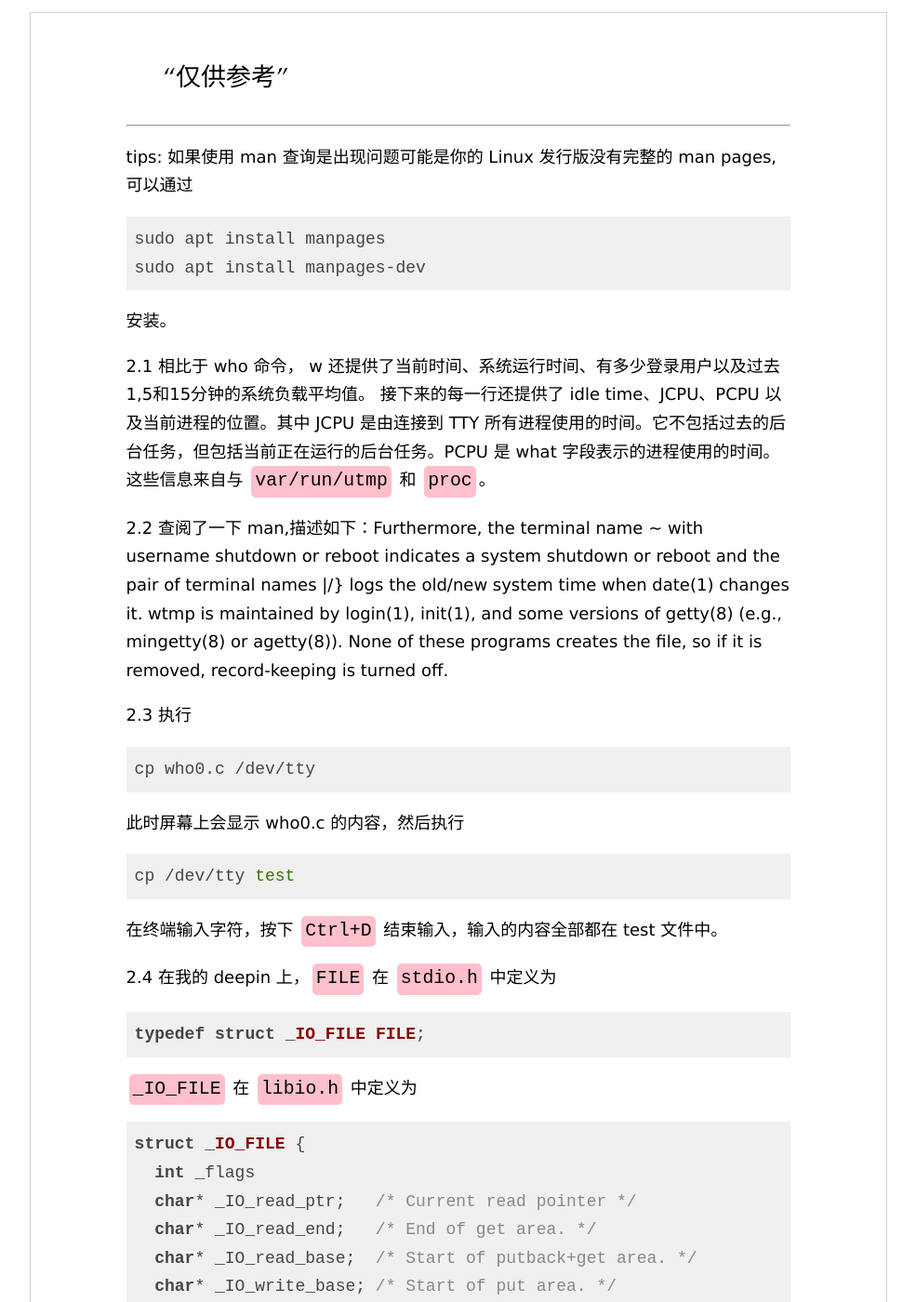
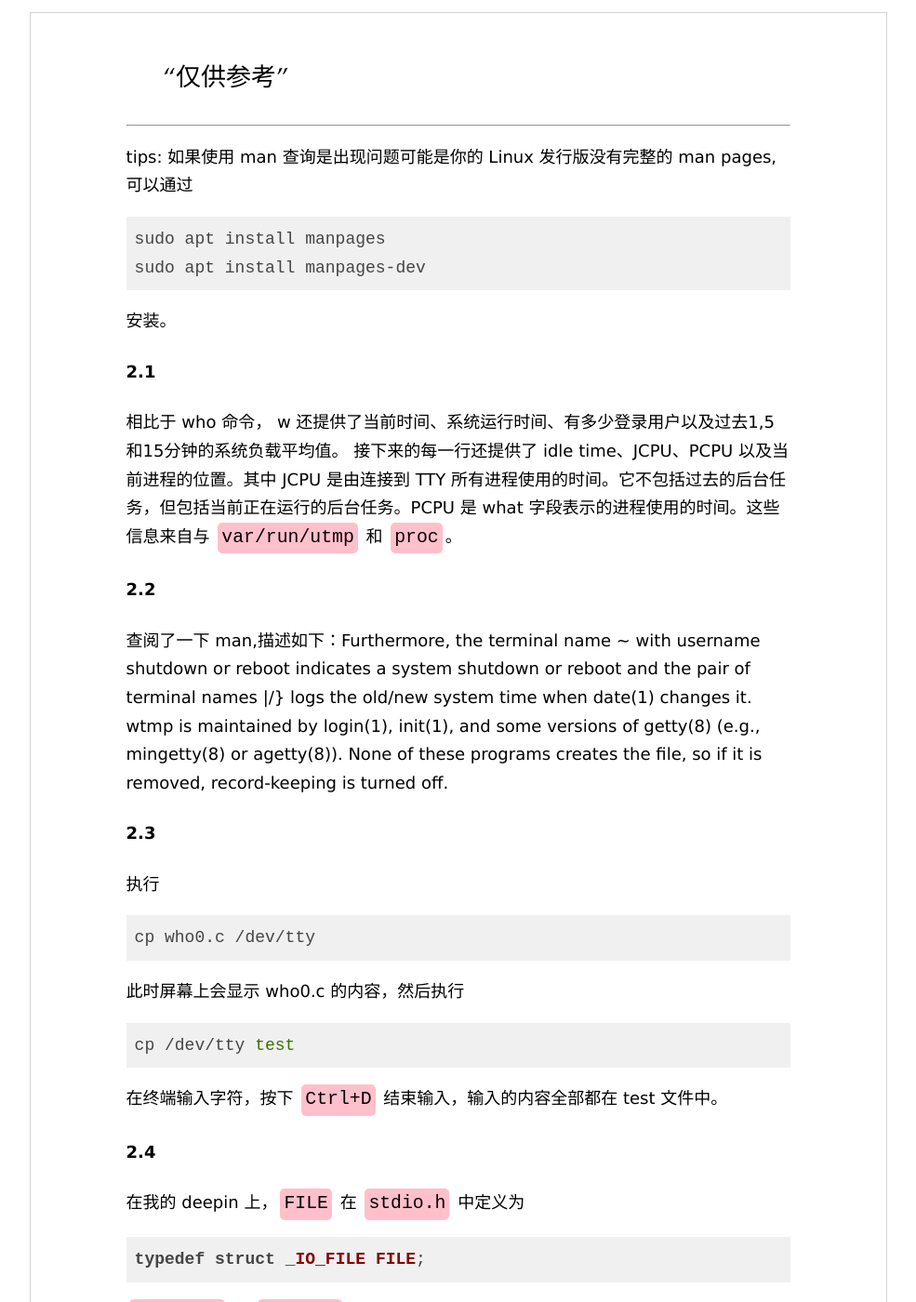
Before and after one commit to thewangcj/thewangcj.github.io, a Jekyll site: the page built from _posts/2019-6-30-Unix&Linux-2.md, in a window 1280 px wide and 1400 px high. Shown: the whole window at 93% size, without its empty margins (147-1132 px from the left). Built offline with Jekyll 4.4.1, drawn with Linux system fonts in a browser that asks for light colours; comment, search, counter and statistics services are not loaded; some of the changed text lies outside the part shown.

```diff
--- a/_posts/2019-6-30-Unix&Linux-2.md
+++ b/_posts/2019-6-30-Unix&Linux-2.md
@@ -25,14 +25,14 @@ tips: 如果使用 man 查询是出现问题可能是你的 Linux 发行版没
 sudo apt install manpages-dev
 </code></pre> 安装。
 
-2.1
+#### 2.1
 相比于 who 命令， w 还提供了当前时间、系统运行时间、有多少登录用户以及过去1,5和15分钟的系统负载平均值。
 接下来的每一行还提供了 idle time、JCPU、PCPU 以及当前进程的位置。其中 JCPU 是由连接到 TTY 所有进程使用的时间。它不包括过去的后台任务，但包括当前正在运行的后台任务。PCPU 是 what 字段表示的进程使用的时间。这些信息来自与 `var/run/utmp` 和 `proc`。
 
-2.2
+#### 2.2
 查阅了一下 man,描述如下：Furthermore, the terminal name ~ with username  shutdown or reboot indicates a system shutdown or reboot and the pair of terminal names |/} logs the old/new system time when date(1) changes it.  wtmp is maintained  by  login(1),  init(1), and some versions of getty(8) (e.g., mingetty(8) or agetty(8)).  None of these programs creates the file,  so if it is removed, record-keeping is turned off.
 
-2.3
+#### 2.3
 执行
 
 <pre><code class="Bash">cp who0.c /dev/tty</code></pre>
@@ -40,7 +40,7 @@ sudo apt install manpages-dev
 <pre><code class="Bash">cp /dev/tty test</code></pre>
 在终端输入字符，按下 `Ctrl+D` 结束输入，输入的内容全部都在 test 文件中。
 
-2.4
+#### 2.4
 在我的 deepin 上，`FILE` 在 `stdio.h` 中定义为
 <pre><code class="C++">typedef struct _IO_FILE FILE; </code></pre>
 `_IO_FILE` 在 `libio.h` 中定义为
@@ -85,10 +85,10 @@ sudo apt install manpages-dev
 };</code></pre>
 其中 `_IO_buf_base` 和 `_IO_buf_end` 类似于 `utmplib.c` 中的 `utmpbuf`，`_IO_read_ptr` 类似于 `cur_rec` ，`_IO_read_ptr` 减去 `_IO_read_base` 就类似与 `num_recs`。
 
-2.5
+#### 2.5
 通过调用 `fsync` 函数可以缓冲区的内容写到文件中。
 
-2.6
+#### 2.6
 代码如下：
 
 <pre><code class="C++">int main(int argc, char const *argv[])
@@ -124,13 +124,13 @@ sudo apt install manpages-dev
 }</code></pre>
 运行后fd0 正常显示，fd2 显示的内容显示 fd1 写入的内容。
 
-2.7
+#### 2.7
 `man man` 命令可以查看 man 的各种用法，一共九个章节，每个页面包含NAME,概述(SYNOPSIS),配置(CONFIGURATION),描述(DESCRIPTION),选项(OPTIONS),退出状态(EXIT STATUS),返回值(RETURN VALUE),错误(ERRORS),环境(ENVIRONMENT),文件(FILES),  版本(VERSIONS),符合标准(CONFORMING TO),注(NOTES),缺陷(BUGS),示例(EXAMPLE),作者(AUTHORS)和见(SEE ALSO).
 
-2.8
+#### 2.8
 `ut_addr_v6` 保存远程主机的网络地址，`__glibc_reserved` 是保留空间，以待未来使用。`ut_session` 是Session ID, used for windowing.
 
-2.9
+#### 2.9
 代码如下：
 <pre><code class="C++">#include&lt;stdio.h&gt;
 int main(int argc, char const *argv[])
```
Also changed, not shown: _posts/2019-7-16-Unix&Linux-3.md (added, +72 -0 lines).
